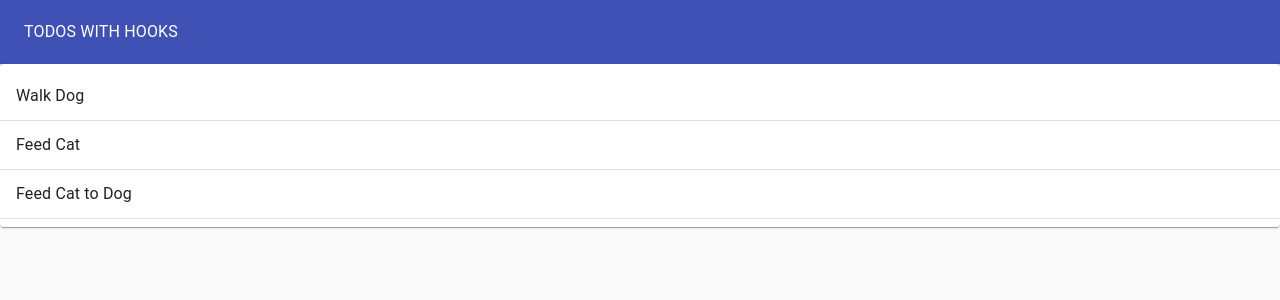
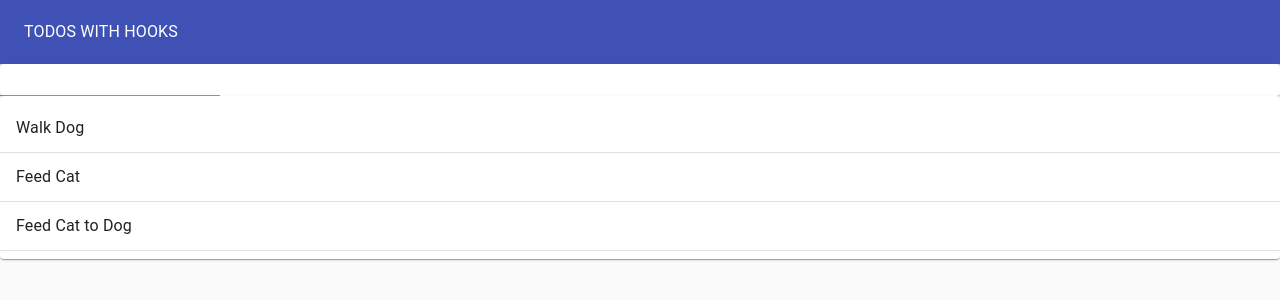
Before and after one commit to shownola/TodoHooks, a React (Create React App) app: page / in a window 1280 px wide. Shown: the top 300 px of the page. Built offline with nearby package versions, Linux system fonts and the light colour scheme.

Commit message:
Add form with hooks

```diff
--- a/src/TodoApp.js
+++ b/src/TodoApp.js
@@ -5,6 +5,7 @@
 import Toolbar from '@material-ui/core/Toolbar';
 import Grid from '@material-ui/core/Grid';
 import TodoList from './TodoList';
+import TodoForm from './TodoForm';
 
 function TodoApp(){
   const initialTodos = [
@@ -13,6 +14,9 @@
     {id: 3, task: 'Feed Cat to Dog', completed: false}
   ];
   const [todos, setTodos] = useState(initialTodos);
+  const addTodo = newTodoText => {
+    setTodos([...todos, {id: 4, task: newTodoText, completed: false}]);
+  }
   return (
   <Paper
     style={{
@@ -28,6 +32,7 @@
       <Typography color="inherit">TODOS WITH HOOKS</Typography>
     </Toolbar>
   </AppBar>
+  <TodoForm addTodo={addTodo}/>
   <TodoList todos={todos} />
   </Paper>
   );
--- /dev/null
+++ b/src/TodoForm.js
@@ -0,0 +1,21 @@
+import React from 'react';
+import TextField from '@material-ui/core/TextField';
+import Paper from '@material-ui/core/Paper';
+import useInputState from './hooks/useInputState';
+
+function TodoForm({ addTodo }){
+  const [value, handleChange, reset] = useInputState("");
+  return(
+    <Paper>
+      <form onSubmit={(e) => {
+        e.preventDefault();
+        addTodo(value);
+        reset();
+      }}>
+        <TextField value={value} onChange={handleChange} />
+      </form>
+    </Paper>
+  )
+}
+
+export default TodoForm;
--- /dev/null
+++ b/src/hooks/useInputState.js
@@ -0,0 +1,12 @@
+import { useState } from 'react';
+
+export default initialVal => {
+  const [value, setValue] = useState(initialVal);
+  const handleChange = e => {
+    setValue(e.target.value);
+  };
+  const reset = () => {
+    setValue("");
+  };
+  return [value, handleChange, reset];
+};
```
